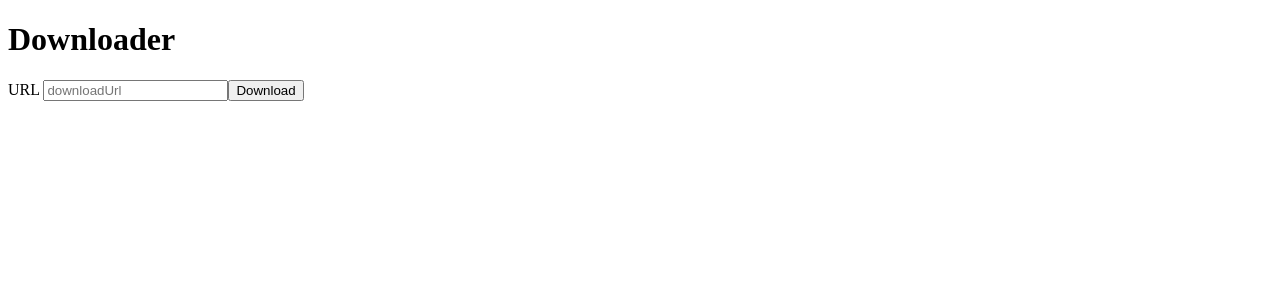
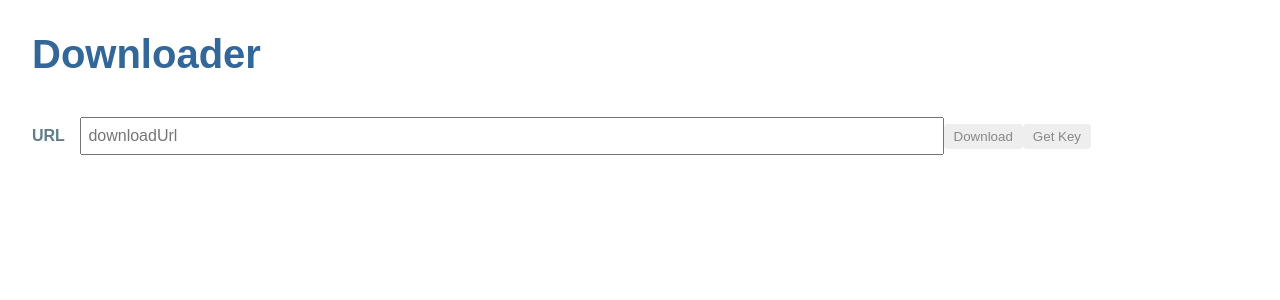
Before and after one commit to chromyd/downloader, an Angular app: page / in a window 1280 px wide. Shown: the top 300 px of the page. Built offline with nearby package versions, Linux system fonts and the light colour scheme.

Commit message:
Capture know-how in README. Add style. Add special key handling.

```diff
--- a/src/app/downloader/download.service.ts
+++ b/src/app/downloader/download.service.ts
@@ -8,8 +8,11 @@ export class DownloadService {
   constructor(private http: HttpClient) { }
 
   public getFile(path: string): Observable<Blob> {
-
     return this.http.get(path, {responseType: 'blob'});
   }
 
+  public getKey(path: string): Observable<ArrayBuffer> {
+    return this.http.get(path, {responseType: 'arraybuffer', withCredentials: true});
+  }
+
 }
--- a/src/app/downloader/downloader.component.css
+++ b/src/app/downloader/downloader.component.css
@@ -0,0 +1,30 @@
+label {
+  display: inline-block;
+  width: 3em;
+  margin: .5em 0;
+  color: #607D8B;
+  font-weight: bold;
+}
+input {
+  height: 2em;
+  width: 70%;
+  font-size: 1em;
+  padding-left: .4em;
+}
+button {
+  margin-top: 20px;
+  font-family: Arial, sans-serif;
+  background-color: #eee;
+  border: none;
+  padding: 5px 10px;
+  border-radius: 4px;
+  cursor: hand;
+}
+button:hover {
+  background-color: #cfd8dc;
+}
+button:disabled {
+  background-color: #eee;
+  color: #ccc;
+  cursor: auto;
+}
--- a/src/app/downloader/downloader.component.html
+++ b/src/app/downloader/downloader.component.html
@@ -1,6 +1,6 @@
 <div>
-  <label>URL
-    <input [(ngModel)]="downloadUrl" placeholder="downloadUrl">
-  </label>
+  <label>URL</label>
+  <input [(ngModel)]="downloadUrl" placeholder="downloadUrl">
   <button (click)="download()">Download</button>
+  <button (click)="getKey()">Get Key</button>
 </div>
--- a/src/app/downloader/downloader.component.ts
+++ b/src/app/downloader/downloader.component.ts
@@ -25,4 +25,10 @@ export class DownloaderComponent implements OnInit {
     this.downloadService.getFile(this.downloadUrl)
       .subscribe(fileData => FileSaver.saveAs(fileData, DownloaderComponent.basename(this.downloadUrl)));
   }
+
+  getKey() {
+    console.log(`Now getting key ${this.downloadUrl}`);
+    this.downloadService.getKey(this.downloadUrl)
+      .subscribe(buffer => console.log(`Seen: ${buffer}`));
+  }
 }
--- a/src/styles.css
+++ b/src/styles.css
@@ -1 +1,63 @@
-/* You can add global styles to this file, and also import other style files */
+/* Master Styles */
+h1 {
+  color: #369;
+  font-family: Arial, Helvetica, sans-serif;
+  font-size: 250%;
+}
+h2, h3 {
+  color: #444;
+  font-family: Arial, Helvetica, sans-serif;
+  font-weight: lighter;
+}
+body {
+  margin: 2em;
+}
+body, input[text], button {
+  color: #888;
+  font-family: Cambria, Georgia, serif;
+}
+a {
+  cursor: hand;
+}
+button {
+  font-family: Arial, serif;
+  background-color: #eee;
+  border: none;
+  padding: 5px 10px;
+  border-radius: 4px;
+  cursor: hand;
+}
+button:hover {
+  background-color: #cfd8dc;
+}
+button:disabled {
+  background-color: #eee;
+  color: #aaa;
+  cursor: auto;
+}
+
+/* Navigation link styles */
+nav a {
+  padding: 5px 10px;
+  text-decoration: none;
+  margin-right: 10px;
+  margin-top: 10px;
+  display: inline-block;
+  background-color: #eee;
+  border-radius: 4px;
+}
+nav a:visited, a:link {
+  color: #607D8B;
+}
+nav a:hover {
+  color: #039be5;
+  background-color: #CFD8DC;
+}
+nav a.active {
+  color: #039be5;
+}
+
+/* everywhere else */
+* {
+  font-family: Arial, Helvetica, sans-serif;
+}
```
Also changed, not shown: 1 other file (tests, documents, lock files or other folders).
